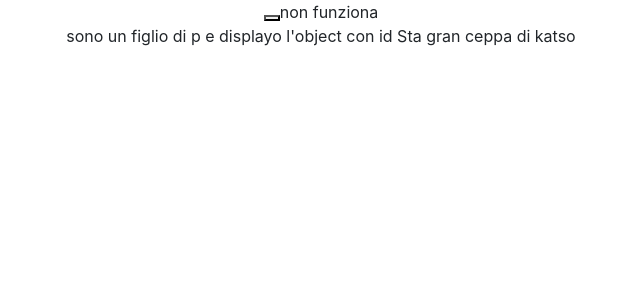
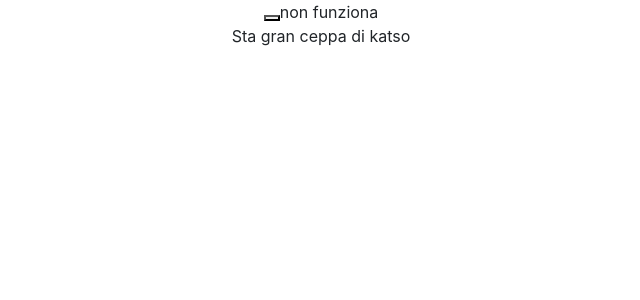
Before and after one commit to VernalEquinox000/Strive-M7-D2, a React (Create React App) app: page /details in a window 1280 px wide. Shown: the top 300 px of the page, without its empty margins (319-959 px from the left). Built offline with nearby package versions, Linux system fonts and the light colour scheme.

Commit message:
small changes

```diff
--- a/src/components/Details.jsx
+++ b/src/components/Details.jsx
@@ -13,13 +13,13 @@ export default class Details extends Component {
 
   render() {
     //CONSOLLOGGATILCULO (cit.)
-    console.log(this.props.kulo);
+    console.log(this.props.choice);
     return (
       <div>
         <p>
-          sono un figlio di p e displayo l'object con id{" "}
-          {this.props.kulo
-            ? this.props.kulo.company
+          {" "}
+          {this.props.choice
+            ? this.props.choice.company
             : "Sta gran ceppa di katso"}
         </p>
       </div>
```
